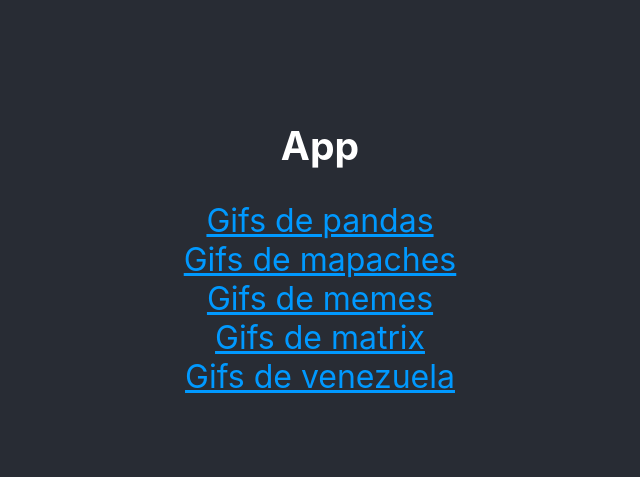
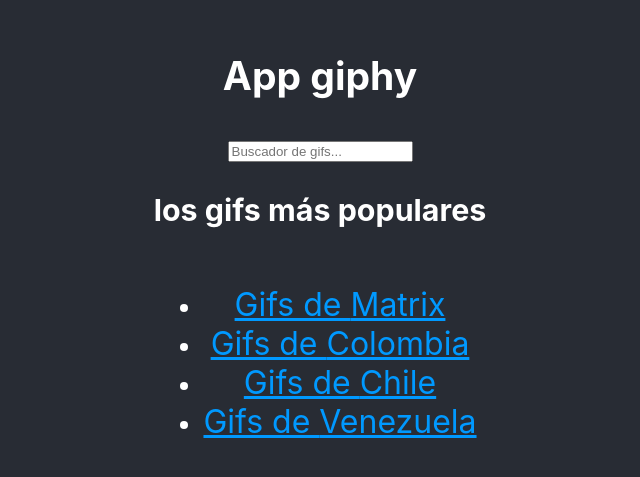
Before and after one commit to jehingson/react-giffy, a React (Create React App) app: page / in a window 1280 px wide. Shown: the part 157-634 px from the top of the page, without its empty margins (320-960 px from the left). Built offline with nearby package versions, Linux system fonts and the light colour scheme.

Commit message:
[fix] search end hooks

```diff
--- a/src/App.js
+++ b/src/App.js
@@ -1,23 +1,27 @@
-import React, { useState } from "react";
+import React from "react";
 import './App.css';
-import ListGif from "./components/ListGif";
-import { Route, Link } from "wouter"
+import { Route } from "wouter"
+import Detail from "./pages/Detail";
+import SearchResults from "./pages/SearchResults";
+import Home from "./pages/Home";
 
 function App() {
-  const [keyword, setkeyword] = useState('panda')
+
   return (
     <div className="App">
       <section className="App-content">
-        <h1>App</h1>
-        <Link to="/gif/panda">Gifs de pandas</Link>
-        <Link to="/gif/mapaches">Gifs de mapaches</Link>
-        <Link to="/gif/memes">Gifs de memes</Link>
-        <Link to="/gif/matrix">Gifs de matrix</Link>
-        <Link to="/gif/venezuela">Gifs de venezuela</Link>
-
+        <h1>App giphy</h1>
         <Route
-          component={ListGif}
-          path="/gif/:keyword"
+          component={Home}
+          path="/"
+        />
+        <Route
+          component={SearchResults}
+          path="/search/:keyword"
+        />
+        <Route
+          component={Detail}
+          path="/gif/:id"
         />
       </section>
     </div>
--- a/src/components/Gif.js
+++ /dev/null
@@ -1,12 +0,0 @@
-import React from 'react'
-import './Gif.css'
-function Gif({ title, id, url }) {
-    return (
-        <a href={`#${id}`} className="Gif">
-            <h4>{title}</h4>
-            <img src={url} alt={title} />
-        </a>
-    )
-}
-
-export default Gif
--- /dev/null
+++ b/src/components/Gif/index.js
@@ -0,0 +1,15 @@
+import React from 'react'
+import { Link } from "wouter";
+import './Gif.css'
+
+
+export default function Gif({ title, id, url }) {
+    return (
+        <div className="Gif">
+            <Link className="Gif-link" to={`/gif/${id}`}>
+                <h4>{title}</h4>
+                <img src={url} alt={title} />
+            </Link>
+        </div>
+    )
+}
--- a/src/components/ListGif.js
+++ b/src/components/ListGif/index.js
@@ -1,10 +1,9 @@
 import React, { useState, useEffect } from 'react'
-import getGifs from '../services/getGifs'
-import Gif from './Gif'
+import getGifs from '../../services/getGifs'
+import Gif from '../Gif'
 
 
-const ListGif = ({ params }) => {
-    const { keyword } = params
+const ListGif = ({ keyword }) => {
     const [gifs, setGifs] = useState([])
 
     const [loading, setLoading] = useState(false)
@@ -20,7 +19,6 @@ const ListGif = ({ params }) => {
 
     if (loading) return <i> cargando...</i>
 
-
     return <>
         {gifs.map(({ id, title, url }) =>
             <Gif
--- /dev/null
+++ b/src/pages/Detail/index.js
@@ -0,0 +1,6 @@
+import React from 'react'
+
+export default function Detail({ params }) {
+    console.log('params', params.id)
+    return <h1> Gif con id: {params.id} </h1>
+}
--- /dev/null
+++ b/src/pages/Home/index.js
@@ -0,0 +1,43 @@
+import React, { useState } from 'react'
+import { Link, useLocation } from "wouter";
+
+const POPULAR_GIFS = ['Matrix', 'Colombia', 'Chile', 'Venezuela']
+
+export default function Home() {
+    const [keyword, setKeywords] = useState('')
+    const [path, pushLocation] = useLocation()
+
+    const handleSubmit = e => {
+        e.preventDefault()
+        //navegation router
+        pushLocation(`/search/${keyword}`)
+    }
+
+    const handleChange = e => {
+        setKeywords(e.target.value)
+    }
+
+
+    return (
+        <>
+            <form onSubmit={handleSubmit}>
+                <input
+                    placeholder="Buscador de gifs..."
+                    type="text"
+                    value={keyword}
+                    onChange={handleChange}
+                />
+            </form>
+            <h3 className="App-title">los gifs más populares</h3>
+            <ul>
+                {POPULAR_GIFS.map((popularGif) => (
+                    <li key={popularGif}>
+                        <Link to={`/search/${popularGif}`}>
+                            Gifs de {popularGif}
+                        </Link>
+                    </li>
+                ))}
+            </ul>
+        </>
+    )
+}
--- /dev/null
+++ b/src/pages/SearchResults/index.js
@@ -0,0 +1,19 @@
+import React, { useState } from 'react'
+import ListGif from '../../components/ListGif'
+//import Spinner from 'components/spinner'
+
+
+export default function SearchResults({ params }) {
+    const { keyword } = params
+    console.log('keyword: ' + keyword)
+    return (
+        <>
+            <div className="App-wrapper">
+                <h3 className="App-title">
+                    {keyword}
+                </h3>
+                <ListGif keyword={keyword} />
+            </div>
+        </>
+    )
+}
--- a/src/services/getGifs.js
+++ b/src/services/getGifs.js
@@ -1,7 +1,8 @@
 const apiKey = '3bFHlFy2ctScUWnf5WEZBFAwJefL1d0P&q'
 
 export default async function getGifs({ keyword = 'morty' } = {}) {
-    const apiURL = `https://api.giphy.com/v1/gifs/search?api_key=${apiKey}=${keyword}&limit=25&offset=0&rating=g&lang=es`
+    const apiURL = `https://api.giphy.com/v1/gifs/search?api_key=${apiKey}=${keyword}&limit=25&offset=0&rating=g&lang=es`;
+
     const res = await fetch(apiURL)
     const { data = [] } = await res.json()
     if (Array.isArray(data)) {
```
Also changed, not shown: src/components/Spinner/index.js (added, +10 -0 lines), src/components/Spinner/styles.css (added, +46 -0 lines), src/components/Gif/Gif.css (renamed from src/components/Gif.css).
